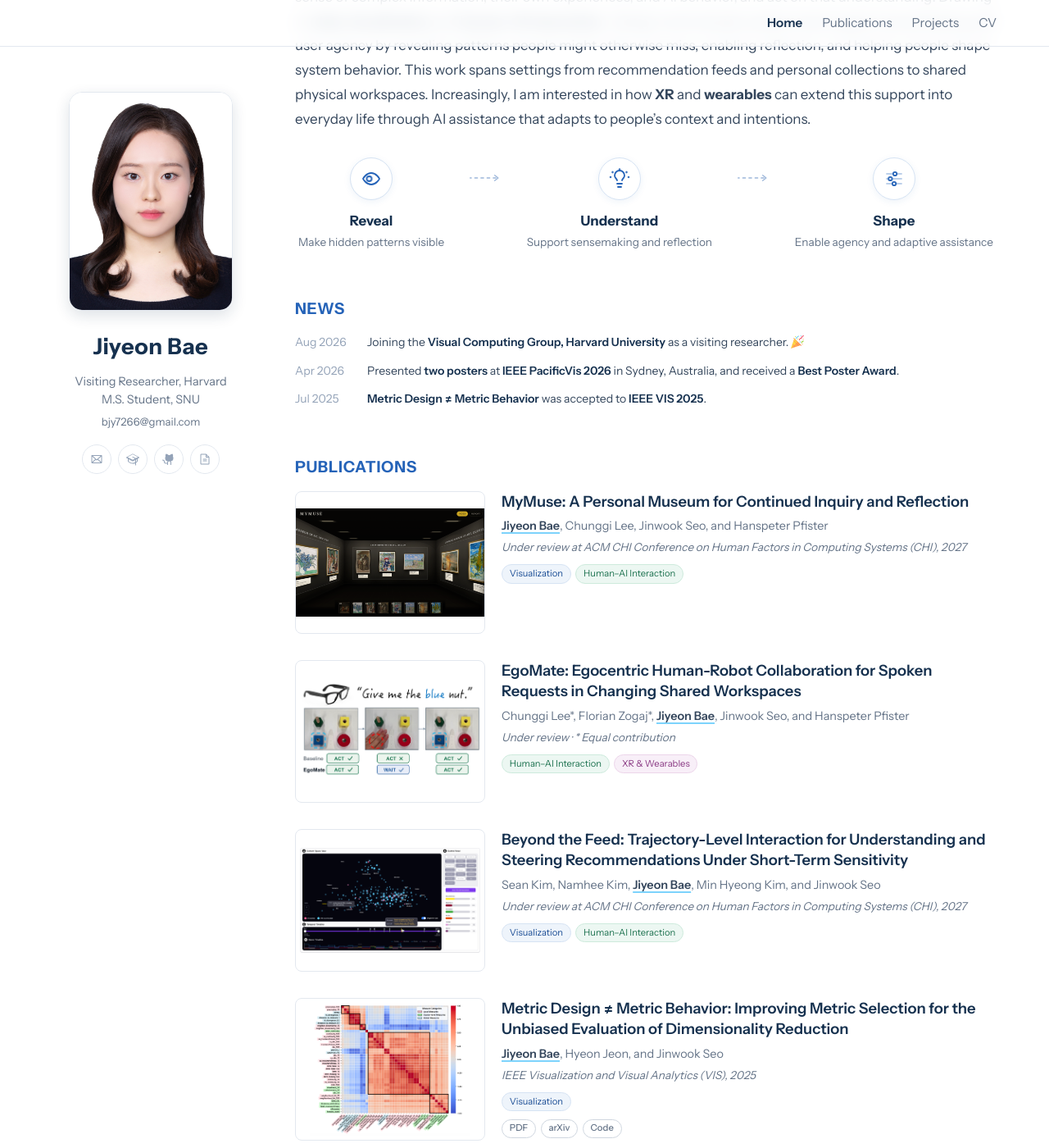
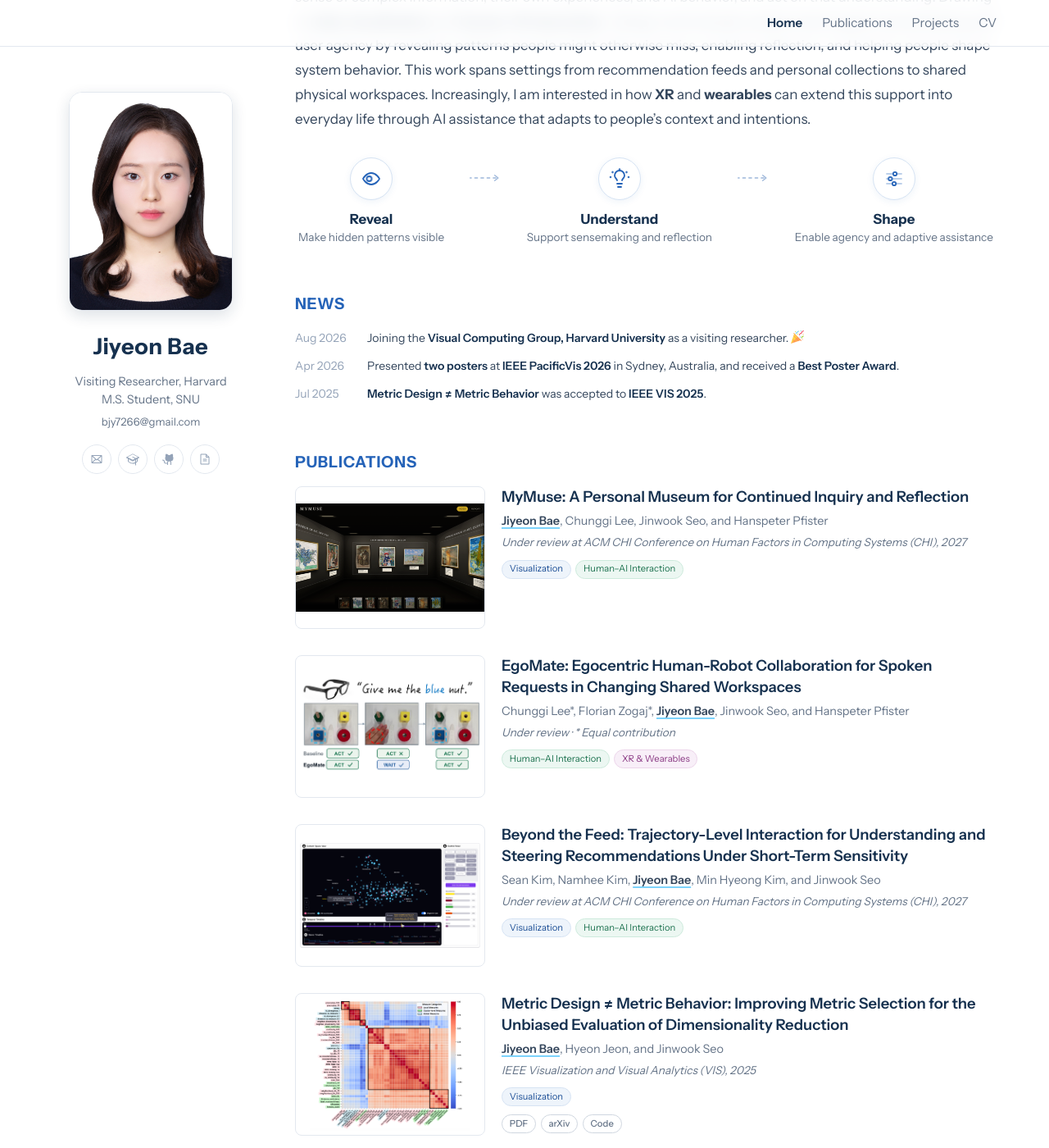
Before and after one commit to JiyeonBae/jiyeonbae.github.io, a Jekyll site: the page built from index.md, in a window 1280 px wide and 1400 px high, scrolled down 310 px. Shown: the whole window at 82% size. Built offline with Jekyll 4.4.1, drawn with Linux system fonts in a browser that asks for light colours.

Commit message:
Tighten gap between diagram titles and descriptions
Co-Authored-By: Claude Opus 5.5 <noreply@anthropic.com>

```diff
--- a/assets/css/custom.css
+++ b/assets/css/custom.css
@@ -166,7 +166,7 @@ a:hover { color: var(--accent-dk); text-decoration: underline; }
   stroke-linejoin: round;
   overflow: visible;
 }
-.flow-title { margin: 0 0 .2rem; font-size: 1.05rem; font-weight: 700; color: var(--ink-900); }
+.flow-title { margin: 0 0 .1rem; font-size: 1.05rem; font-weight: 700; line-height: 1.35; color: var(--ink-900); }
 .flow-desc { margin: 0; font-size: .85rem; line-height: 1.45; color: var(--ink-500); }
 .flow-arrow { align-self: start; margin-top: 1.25rem; width: 2.5rem; }
 .flow-arrow svg { display: block; width: 100%; fill: none; stroke: #9db7da; stroke-width: 1.6; stroke-linecap: round; stroke-linejoin: round; }
```
